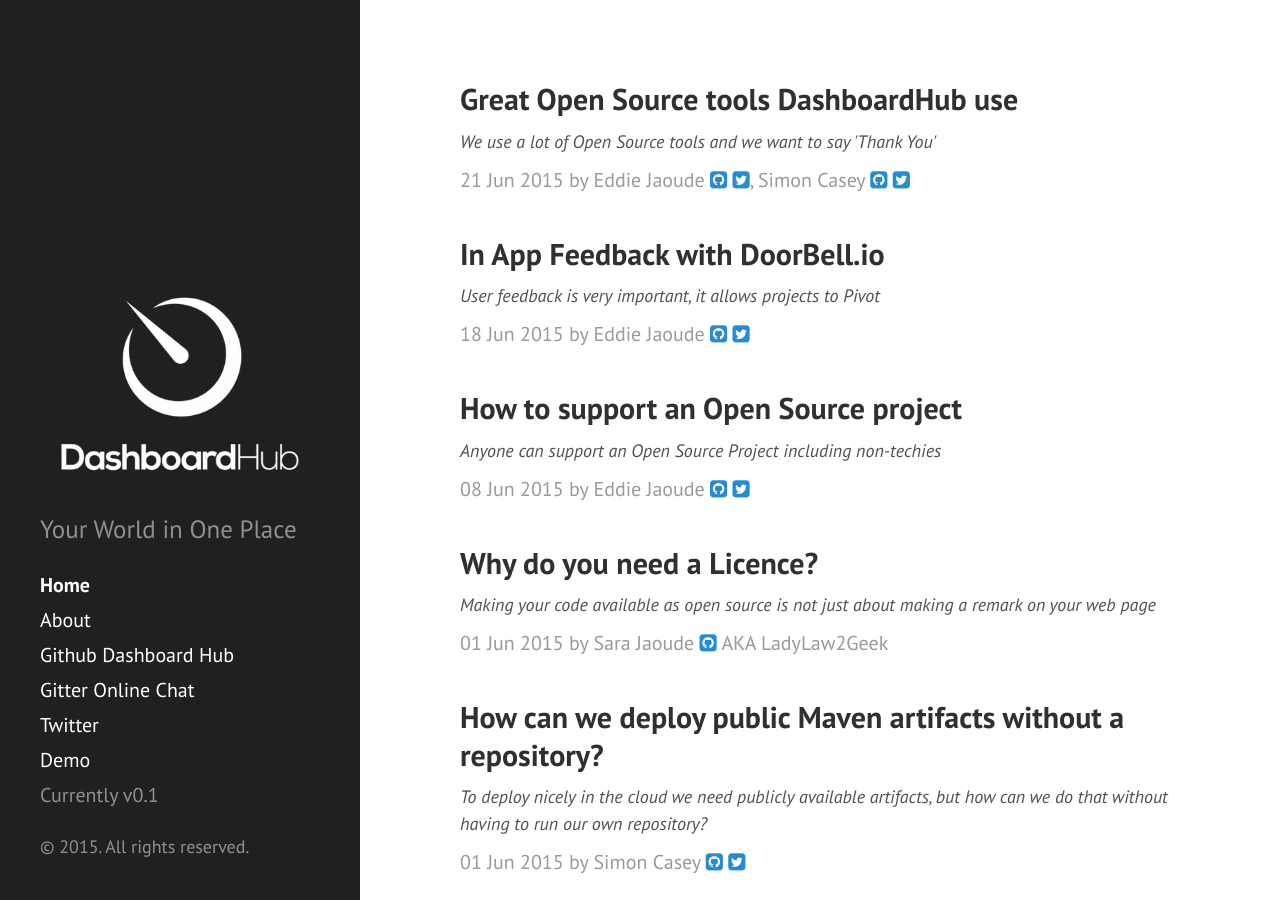
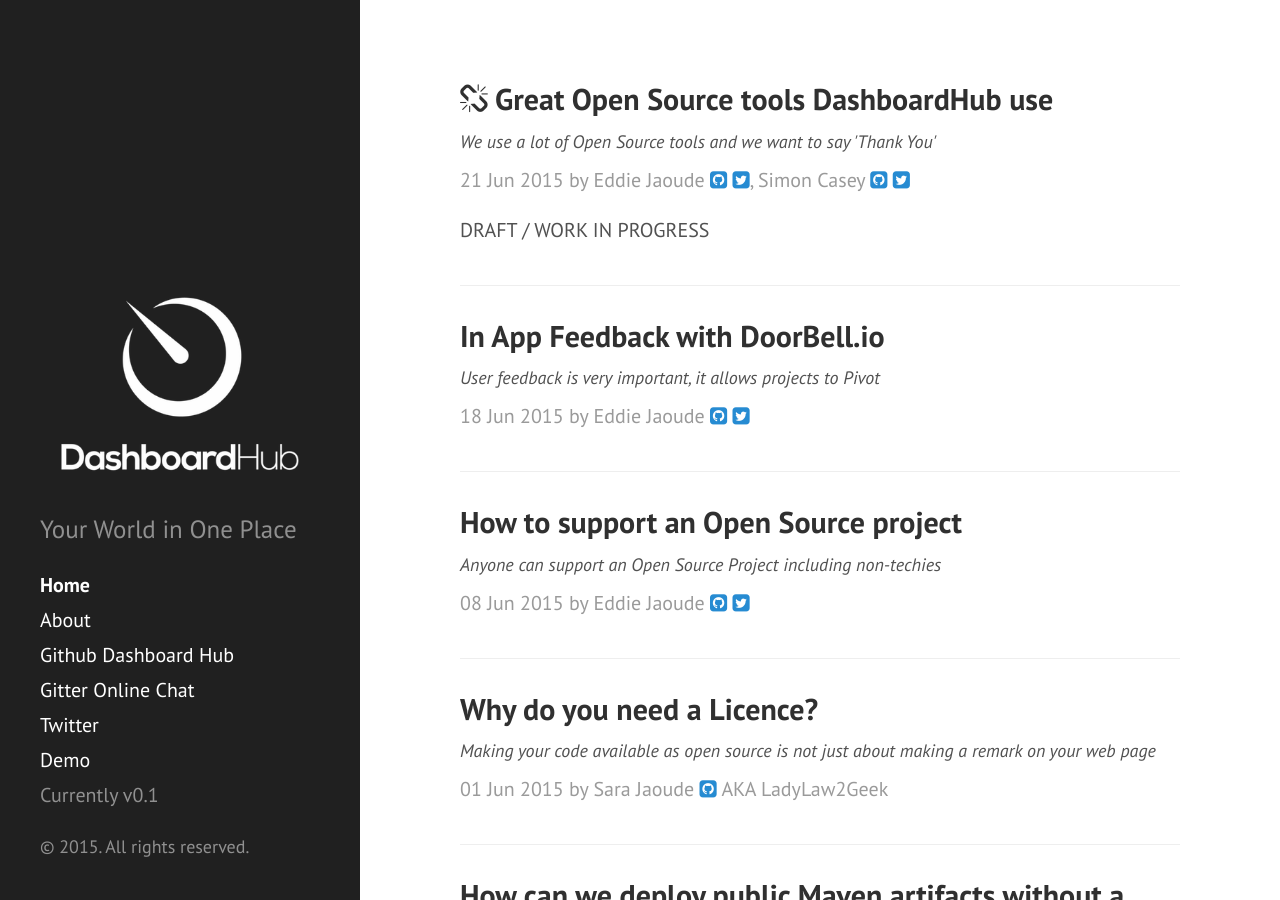
Before and after one commit to DashboardHub/Blog, a Jekyll site: the page built from index.html, in a window 1280 px wide and 900 px high. Built offline with Jekyll 4.4.1, drawn with Linux system fonts in a browser that asks for light colours; nearby versions of some CDN libraries; Markdown is read by kramdown in place of the engine named in the settings; a script that is not in the unit is left out; the list of posts is cut into pages by our own code; comment, search, counter and statistics services are not loaded.

Commit message:
[#42] Post has more info on Draft

```diff
--- a/index.html
+++ b/index.html
@@ -8,14 +8,19 @@
   <div class="post">
     <h1 class="post-title">
       <a href="{{ post.url }}">
-        {{ post.title }}
+          {% if post.alert %}<i class="fa fa-chain-broken"></i>{% endif %}
+          {{ post.title }}
       </a>
     </h1>
 
     <p><i>{{ post.summary }}</i></p>
 
     <span class="post-date">{{ post.date | date_to_string }} by {{ post.author }}</span>
+      {% if post.alert %}
+      <span class="post-alert">{{ post.alert }}</span>
+      {% endif %}
   </div>
+    <hr />
   {% endfor %}
 </div>
 
```
